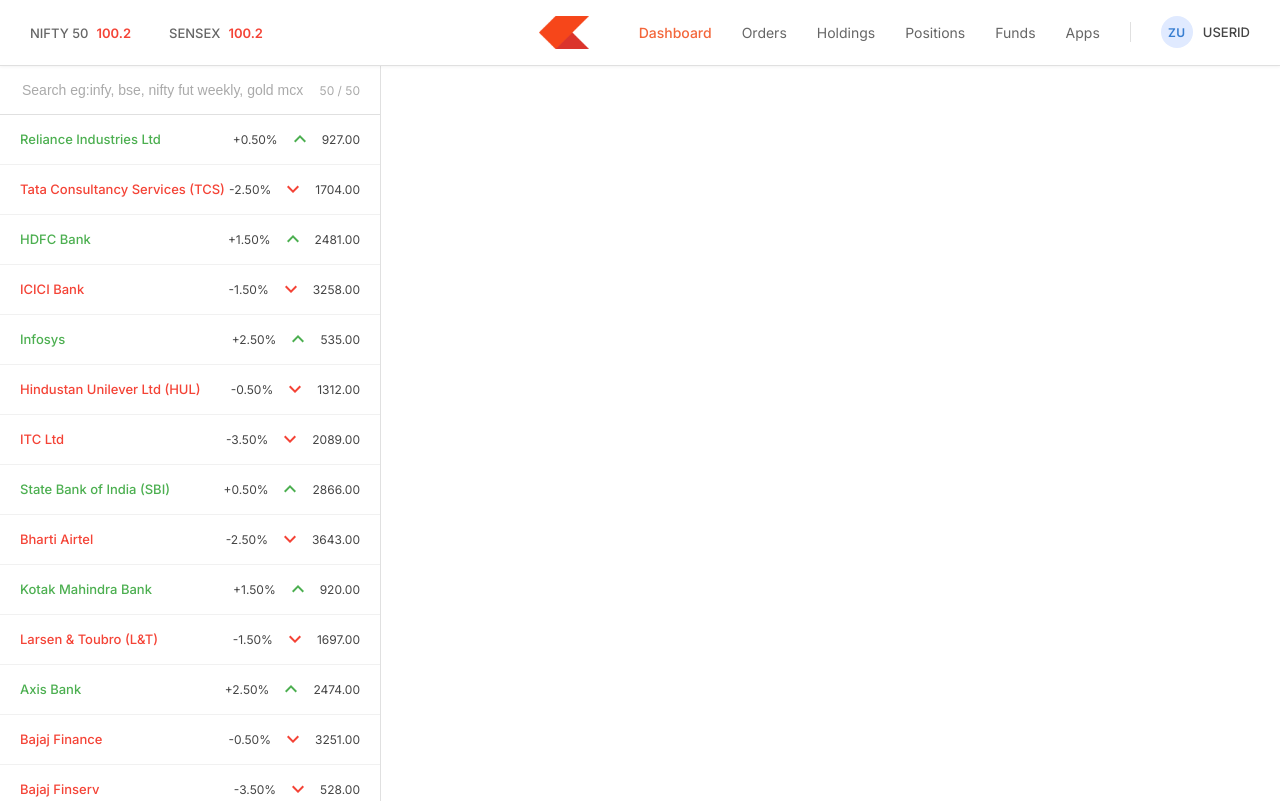
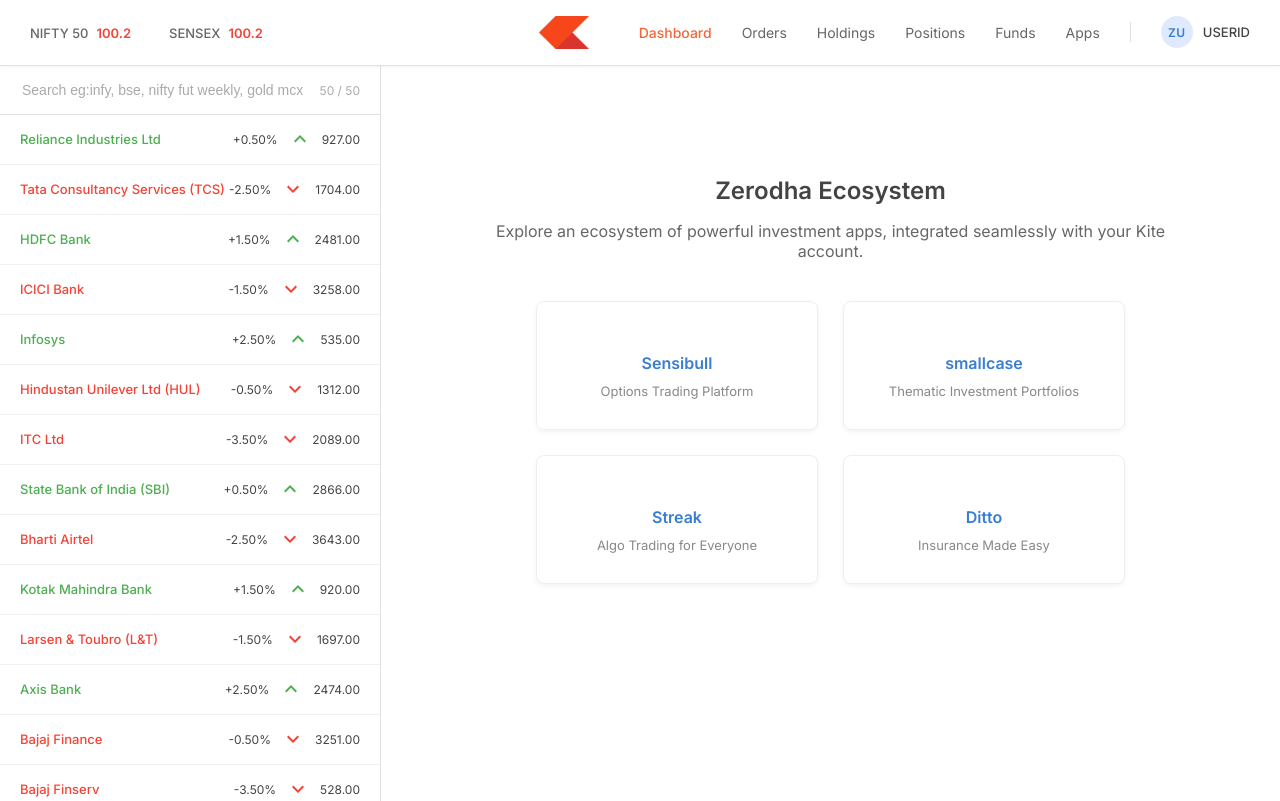
Before and after one commit to Nikhilesh-sarraf/Zerodha-App, a React (Create React App) app in the folder dashboards/: page /apps in a window 1280 px wide. Built offline with nearby package versions, Linux system fonts and the light colour scheme.

Commit message:
Instantiate intelligent empty-states for Holdings and Positions components and add Apps route

```diff
--- /dev/null
+++ b/dashboards/src/components/Apps.js
@@ -0,0 +1,33 @@
+import React from "react";
+
+const Apps = () => {
+  return (
+    <div className="apps-container" style={{ padding: "50px", textAlign: "center" }}>
+      <h2 style={{ marginBottom: "15px", color: "#444" }}>Zerodha Ecosystem</h2>
+      <p style={{ color: "#666", marginBottom: "40px" }}>
+        Explore an ecosystem of powerful investment apps, integrated seamlessly with your Kite account.
+      </p>
+
+      <div style={{ display: "flex", gap: "25px", flexWrap: "wrap", justifyContent: "center" }}>
+        <div style={{ border: "1px solid #eee", padding: "30px", borderRadius: "8px", width: "220px", boxShadow: "0 2px 5px rgba(0,0,0,0.05)" }}>
+          <h4 style={{ color: "#387ed1", marginBottom: "10px" }}>Sensibull</h4>
+          <p style={{ fontSize: "13px", color: "#888", margin: 0 }}>Options Trading Platform</p>
+        </div>
+        <div style={{ border: "1px solid #eee", padding: "30px", borderRadius: "8px", width: "220px", boxShadow: "0 2px 5px rgba(0,0,0,0.05)" }}>
+          <h4 style={{ color: "#387ed1", marginBottom: "10px" }}>smallcase</h4>
+          <p style={{ fontSize: "13px", color: "#888", margin: 0 }}>Thematic Investment Portfolios</p>
+        </div>
+        <div style={{ border: "1px solid #eee", padding: "30px", borderRadius: "8px", width: "220px", boxShadow: "0 2px 5px rgba(0,0,0,0.05)" }}>
+          <h4 style={{ color: "#387ed1", marginBottom: "10px" }}>Streak</h4>
+          <p style={{ fontSize: "13px", color: "#888", margin: 0 }}>Algo Trading for Everyone</p>
+        </div>
+        <div style={{ border: "1px solid #eee", padding: "30px", borderRadius: "8px", width: "220px", boxShadow: "0 2px 5px rgba(0,0,0,0.05)" }}>
+          <h4 style={{ color: "#387ed1", marginBottom: "10px" }}>Ditto</h4>
+          <p style={{ fontSize: "13px", color: "#888", margin: 0 }}>Insurance Made Easy</p>
+        </div>
+      </div>
+    </div>
+  );
+};
+
+export default Apps;
--- a/dashboards/src/components/Dashboard.js
+++ b/dashboards/src/components/Dashboard.js
@@ -7,6 +7,7 @@
 import Positions from "./Position";
 import Summary from "./Summary";
 import WatchList from "./WatchList";
+import Apps from "./Apps";
 import { GeneralContextProvider } from "./GeneralContext";
 
 const Dashboard = () => {
@@ -22,6 +23,7 @@
           <Route path="/holdings" element={<Holdings />} />
           <Route path="/positions" element={<Positions />} />
           <Route path="/funds" element={<Funds />} />
+          <Route path="/apps" element={<Apps />} />
         </Routes>
       </div>
     </div>
--- a/dashboards/src/components/Holding.js
+++ b/dashboards/src/components/Holding.js
@@ -48,6 +48,13 @@
     <>
       <h3 className="title">Holdings ({allHoldings.length})</h3>
 
+      {allHoldings.length === 0 ? (
+        <div className="no-orders text-center" style={{ marginTop: "50px", textAlign: "center" }}>
+          <p>You have no holdings. Buy a stock to get started.</p>
+          <button className="btn btn-blue" style={{ marginTop: "10px" }}>Discover stocks</button>
+        </div>
+      ) : (
+        <>
           <div className="order-table">
             <table>
               <tr>
@@ -105,6 +112,8 @@
           </div>
           <VerticalGraph data={data} />
         </>
+      )}
+    </>
   );
 };
 
--- a/dashboards/src/components/Position.js
+++ b/dashboards/src/components/Position.js
@@ -14,6 +14,12 @@
     <>
       <h3 className="title">Positions ({positions.length})</h3>
 
+      {positions.length === 0 ? (
+        <div className="no-orders text-center" style={{ marginTop: "50px", textAlign: "center" }}>
+          <p>You have no positions. Buy a stock to get started.</p>
+          <button className="btn btn-blue" style={{ marginTop: "10px" }}>Discover stocks</button>
+        </div>
+      ) : (
         <div className="order-table">
           <table>
             <thead>
@@ -49,6 +55,7 @@
             </tbody>
           </table>
         </div>
+      )}
     </>
   );
 };
```
Also changed, not shown: 1 other file (tests, documents, lock files or other folders). Lines whose indentation alone changed are shown as unchanged.
